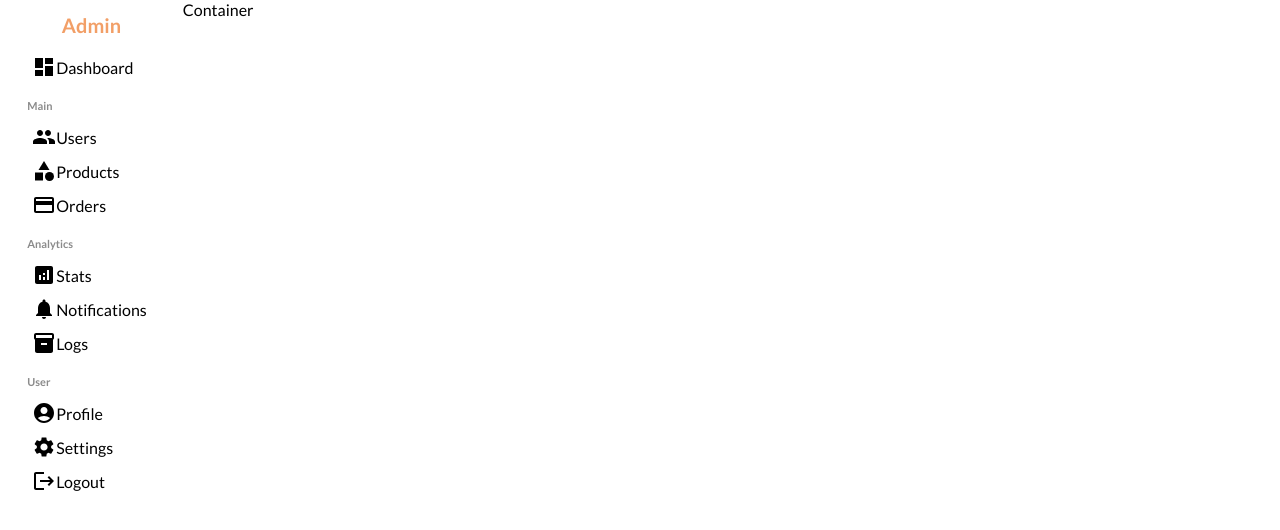
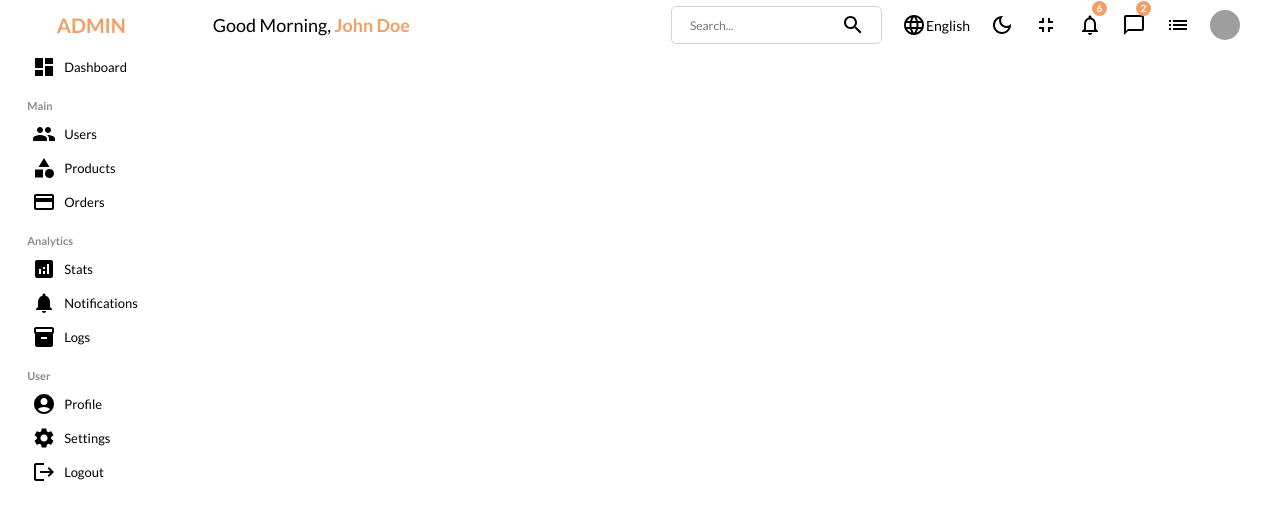
Before and after one commit to ntamiegbe/adminDashboard, a React (Vite) app: page / in a window 1280 px wide. Shown: the top 530 px of the page. Built offline with nearby package versions, Linux system fonts and the light colour scheme; grey boxes are pictures that could not be loaded.

Commit message:
C0mmit: Creating Navbar

```diff
--- a/src/components/navbar/Navbar.jsx
+++ b/src/components/navbar/Navbar.jsx
@@ -1,10 +1,48 @@
+import SearchIcon from '@mui/icons-material/Search';
 import "./navbar.scss"
 
 import React from 'react'
+import { ChatBubbleOutlineOutlined, DarkModeOutlined, FullscreenExitOutlined, LanguageOutlined, ListOutlined, NotificationsNoneOutlined } from '@mui/icons-material';
 
 const Navbar = () => {
   return (
-    <div>Navbar</div>
+    <nav className="navbar">
+      <div className="wrapper">
+        <div className="text">
+          <h4>Good Morning, <span>John Doe</span></h4>
+        </div>
+        <div className="icons">
+          <div className="search">
+            <input type="text" placeholder="Search..." />
+            <SearchIcon />
+          </div>
+          <div className="icon">
+            <LanguageOutlined />
+            English
+          </div>
+          <div className="icon">
+            <DarkModeOutlined />
+          </div>
+          <div className="icon">
+            <FullscreenExitOutlined />
+          </div>
+          <div className="icon">
+            <NotificationsNoneOutlined />
+            <div className="counter">6</div>
+          </div>
+          <div className="icon">
+            <ChatBubbleOutlineOutlined />
+            <div className="counter">2</div>
+          </div>
+          <div className="icon">
+            <ListOutlined />
+          </div>
+          <div className="icon">
+            <img src="https://images.pexels.com/photos/6626903/pexels-photo-6626903.jpeg?auto=compress&cs=tinysrgb&w=600" alt="" className='avatar'/>
+          </div>
+        </div>
+      </div>
+    </nav>
   )
 }
 
--- a/src/components/navbar/navbar.scss
+++ b/src/components/navbar/navbar.scss
@@ -0,0 +1,85 @@
+.navbar {
+    height: 50px;
+    display: flex;
+    align-items: center;
+    font-size: 14px;
+
+    .wrapper {
+        display: flex;
+        align-items: center;
+        padding: 20px;
+        width: 100%;
+        justify-content: space-between;
+
+        .text {
+            padding: 10px;
+
+            h4 {
+                font-size: 18px;
+                font-weight: 500;
+
+                span {
+                    font-weight: 700;
+                    color: #f29f67;
+                }
+            }
+        }
+
+        .icons {
+            display: flex;
+
+            .icon {
+                display: flex;
+                align-items: center;
+                margin-right: 20px;
+                position: relative;
+                cursor: pointer;
+
+                .avatar {
+                    width: 30px;
+                    height: 30px;
+                    border-radius: 50%;
+                }
+
+                .counter {
+                    width: 15px;
+                    height: 15px;
+                    background-color: #f29f67;
+                    color: white;
+                    font-weight: 700;
+                    border-radius: 50%;
+                    display: flex;
+                    align-items: center;
+                    justify-content: center;
+                    font-size: 10px;
+                    position: absolute;
+                    top: -5px;
+                    right: -5px;
+                }
+            }
+
+            .search {
+                display: flex;
+                margin-right: 20px;
+                align-items: center;
+                border: 1.3px solid lightgray;
+                border-radius: 5px;
+                padding: .4rem 1rem;
+
+                input {
+                    border: none;
+                    outline: none;
+                    background-color: transparent;
+
+                    &::placeholder {
+                        font-size: 12px;
+                    }
+
+
+                }
+            }
+
+        }
+    }
+
+}
--- a/src/components/sidebar/sidebar.scss
+++ b/src/components/sidebar/sidebar.scss
@@ -8,11 +8,13 @@
         align-items: center;
         justify-content: center;
         height: 50px;
+        // background-color: whitesmoke;
 
         .logo {
             color: #f29f67;
             font-size: 20px;
-            font-weight: bold;
+            font-weight: 700;
+            text-transform: uppercase;
         }
     }
 
@@ -30,13 +32,19 @@
                 padding: 5px;
                 cursor: pointer;
 
-                .icon {
-                    color: #f29f67;
-                    font-size: 18px;
+                // .icon {
+                //     color: #f29f67;
+                //     font-size: 18px;
+                // }
+
+                span {
+                    font-size: 13px;
+                    font-weight: 500;
+                    margin-left: 8px;
                 }
 
                 &:hover {
-                    background-color: #f29f67;
+                    background-color: #fcc6a2;
                     color: whitesmoke;
                     border-radius: 0 1rem 1rem 0;
                 }
@@ -47,7 +55,7 @@
                 font-weight: bold;
                 color: #8b8b8b;
                 margin-top: 15px;
-                margin-bottom: .5rem;
+                margin-bottom: 5px;
             }
         }
     }
--- a/src/pages/home/Home.jsx
+++ b/src/pages/home/Home.jsx
@@ -1,12 +1,15 @@
 import React from 'react'
 import "./home.scss"
 import Sidebar from '../../components/sidebar/Sidebar'
+import Navbar from '../../components/navbar/Navbar'
 
 const Home = () => {
   return (
     <div className='home'>
       <Sidebar />
-      <div className="homeContainer">Container</div>
+      <div className="homeContainer">
+        <Navbar />
+      </div>
     </div>
   )
 }
```
